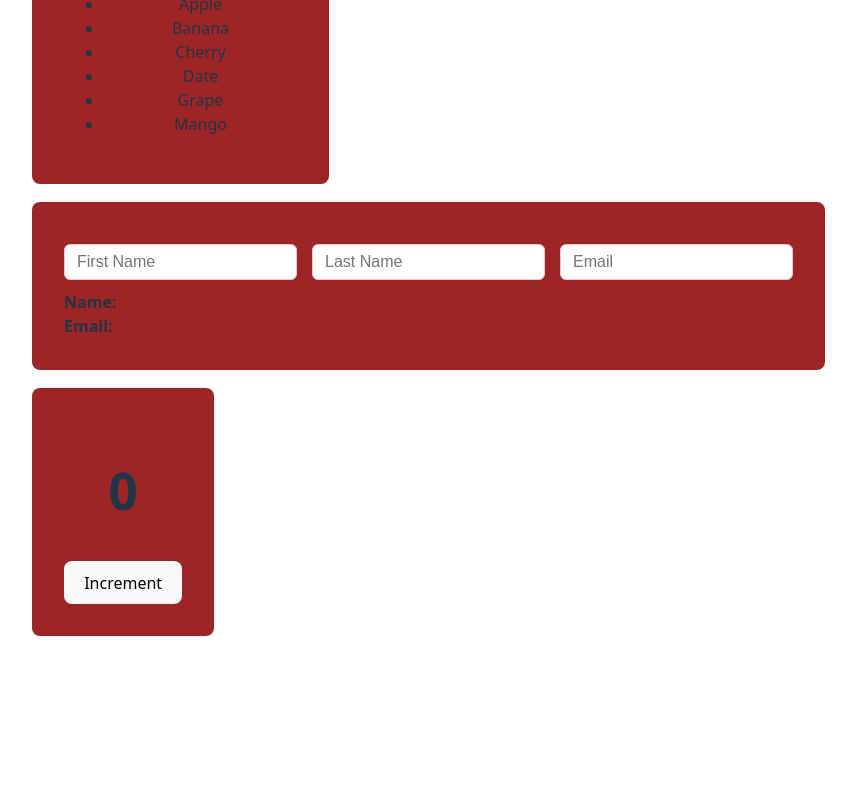
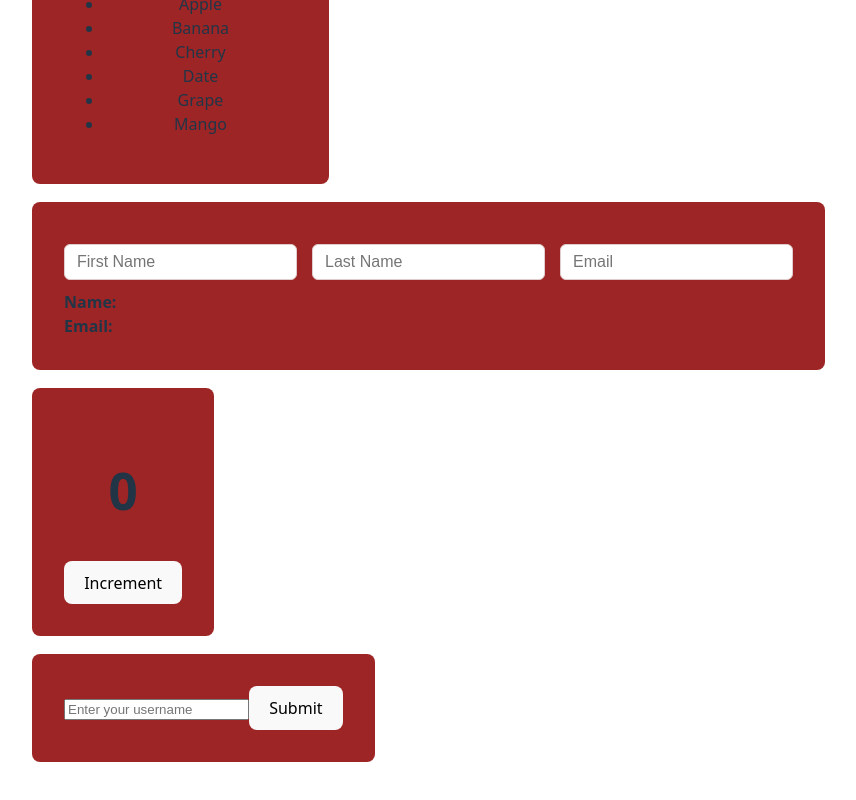
Before and after one commit to Huzaifa-mh/React-19, a React (Vite) app in the folder React19-Practice2/: page / in a window 1280 px wide. Shown: the part 1788-2588 px from the top of the page, without its empty margins (204-1060 px from the left). Before the commit the page ends 2474 px from the top, so only its background shows below. Built offline with nearby package versions, Linux system fonts and the light colour scheme.

Commit message:
Add Welcome component for user registration and integrate into App

```diff
--- a/React19-Practice2/src/App.tsx
+++ b/React19-Practice2/src/App.tsx
@@ -3,6 +3,7 @@
 import { LoginCard } from "./LoginCard";
 import { Filter } from "./filter";
 import { Inputs } from "./Inputs";
+import { Welcome } from "./Welcome";
 
 //this is one way of passing the props with type annotations
 const Greetings = ({ name, age }: { name: string; age: number }) => {
@@ -175,6 +176,10 @@
         </div>
 
       </Card>
+
+      <Card>
+        <Welcome />
+      </Card>
     </>
   );
 }
--- /dev/null
+++ b/React19-Practice2/src/Welcome.tsx
@@ -0,0 +1,24 @@
+import { useState, useActionState } from "react";
+
+async function submitAction(previousState: any, formData: FormData) {
+  const name = formData.get("username");
+
+  await new Promise((res) => setTimeout(res, 1000));
+
+  return { message: `User ${name} created successfully!` };
+}
+
+export const Welcome = () => {
+  const [state, action, isPending] = useActionState(submitAction, null);
+
+  return (
+    <form action={action}>
+      <input name="username" placeholder="Enter your username" />
+      <button type="submit" disabled={isPending}>
+        {isPending ? "Submitting..." : "Submit"}
+      </button>
+
+      {state && <p>{state.message}</p>}
+    </form>
+  );
+};
```
